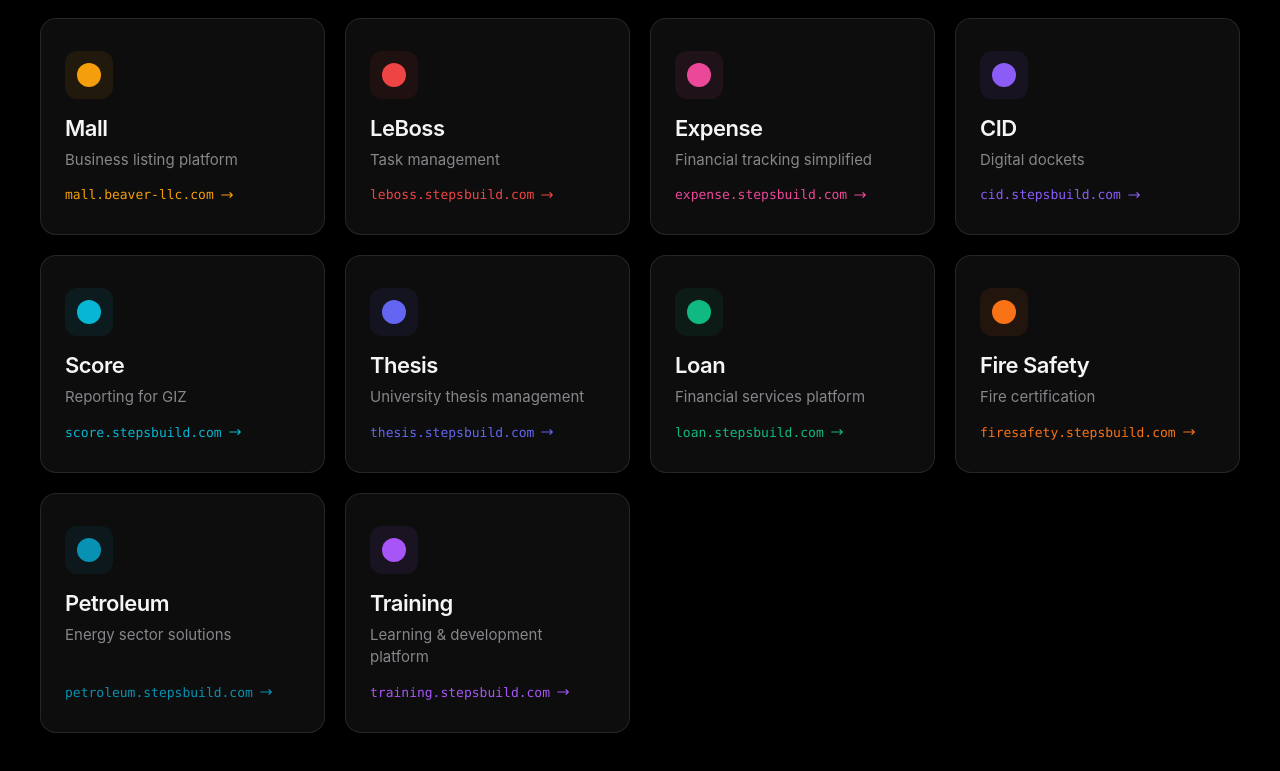
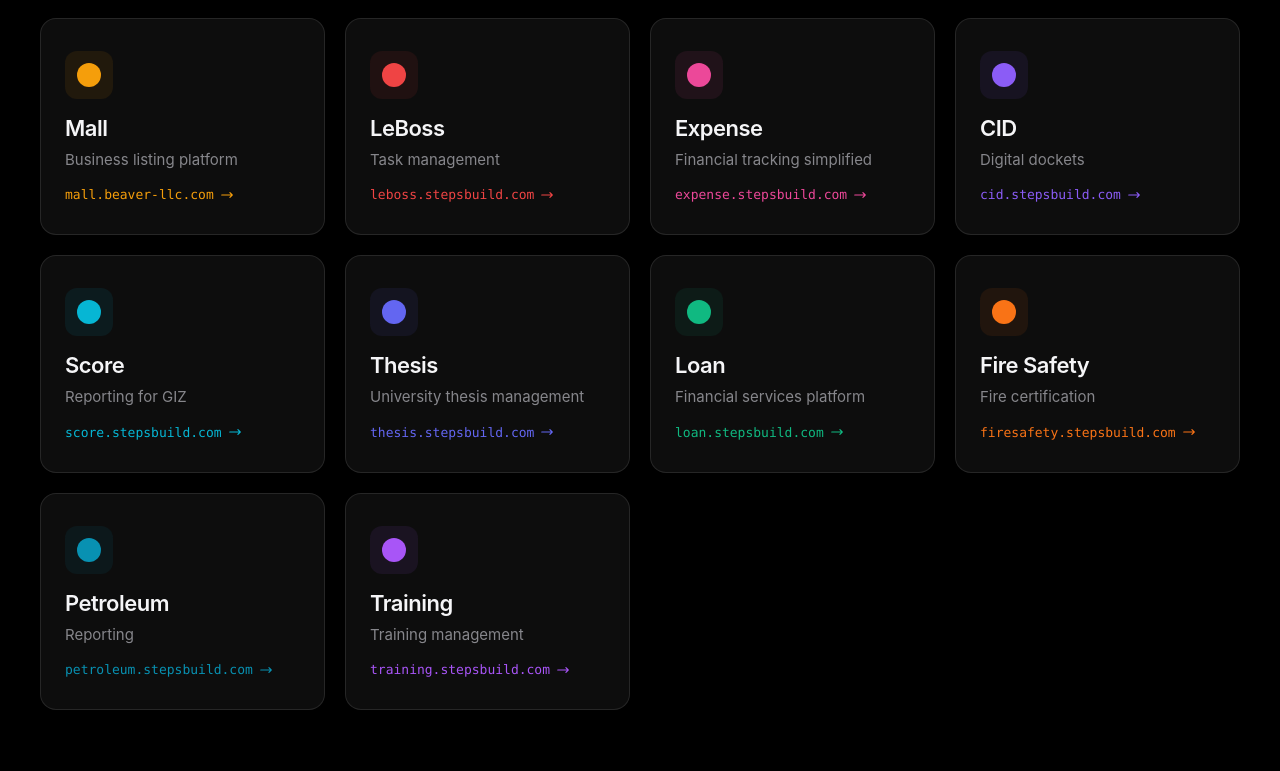
Before and after one commit to ikaydreams-dev/Beaver, a React (Vite) app: page / in a window 1280 px wide. Shown: the part 531-1302 px from the top of the page. Built offline with nearby package versions, Linux system fonts and the light colour scheme.

Commit message:
Update Petroleum and Training descriptions

```diff
--- a/src/components/Hero.jsx
+++ b/src/components/Hero.jsx
@@ -76,13 +76,13 @@ const PRODUCTS = [
   },
   {
     name: 'Petroleum',
-    description: 'Energy sector solutions',
+    description: 'Reporting',
     url: 'petroleum.stepsbuild.com',
     color: '#0891b2',
   },
   {
     name: 'Training',
-    description: 'Learning & development platform',
+    description: 'Training management',
     url: 'training.stepsbuild.com',
     color: '#a855f7',
   },
```
